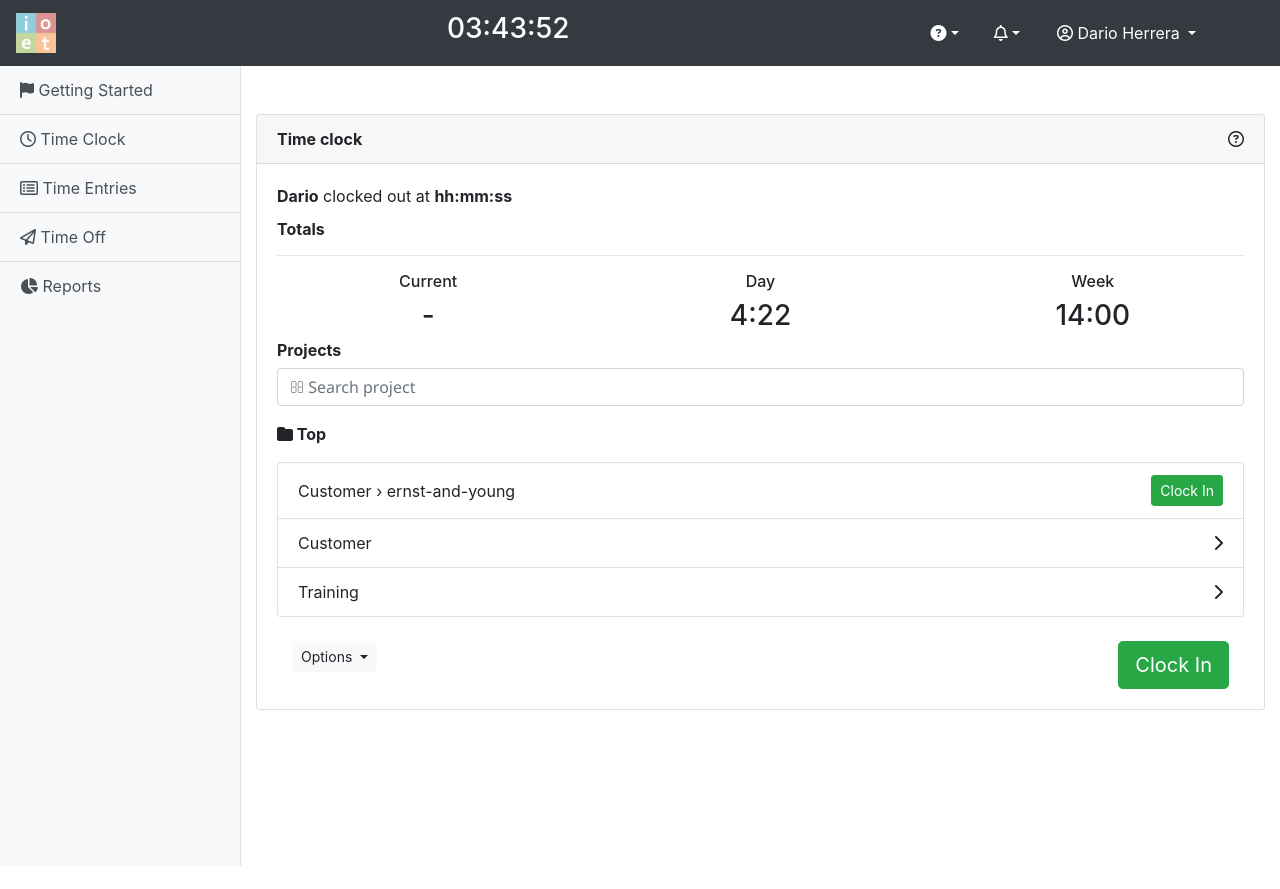
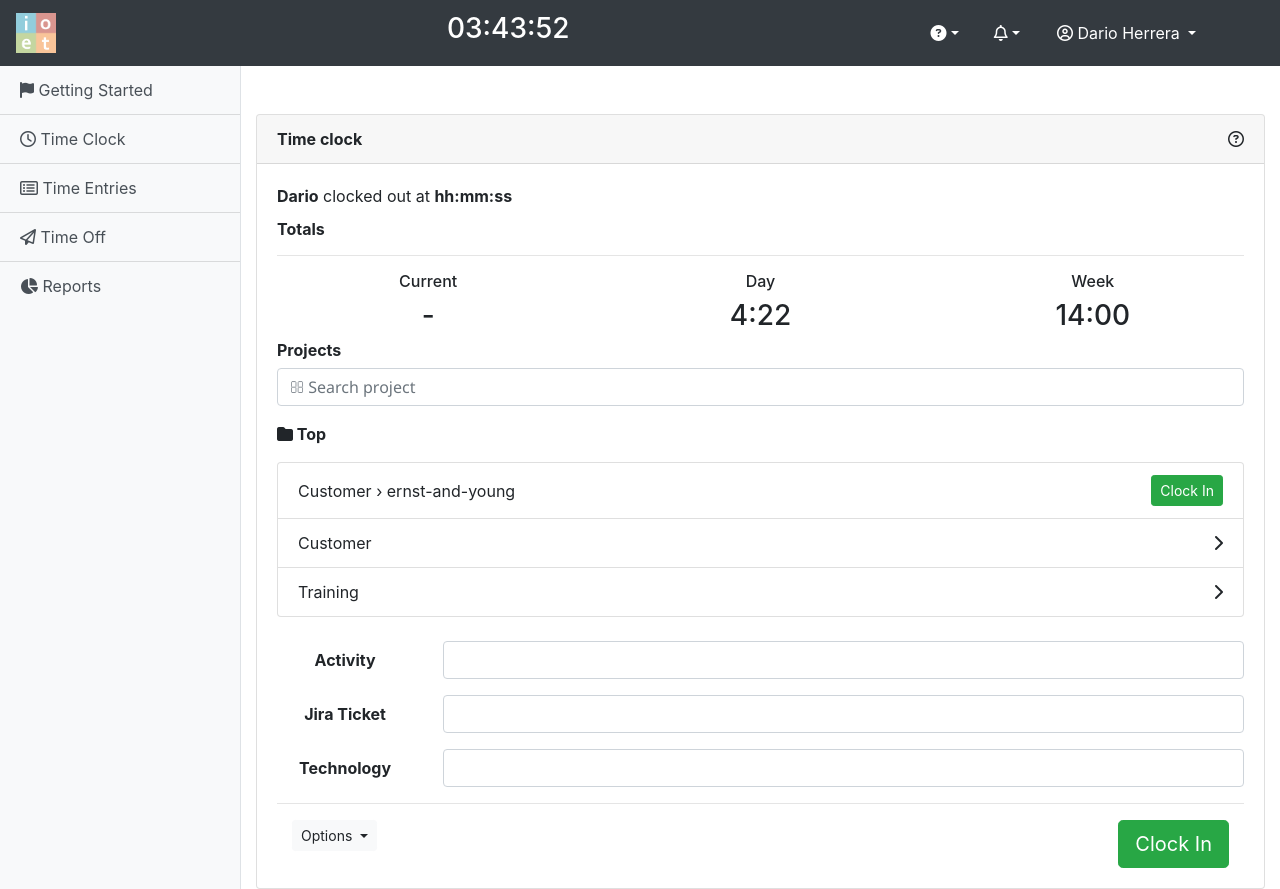
Before and after one commit to ioet/time-tracker-ui, an Angular app: page /#/timeClock in a window 1280 px wide. Before the commit the page ends 866 px from the top, so only its background shows below. Built offline with nearby package versions, Linux system fonts and the light colour scheme.

Commit message:
added code coverage dependecies

```diff
--- a/angular.json
+++ b/angular.json
@@ -30,12 +30,10 @@
                     },
                     "configurations": {
                         "production": {
-              "fileReplacements": [
-                {
+                            "fileReplacements": [{
                                 "replace": "src/environments/environment.ts",
                                 "with": "src/environments/environment.prod.ts"
-                }
-              ],
+                            }],
                             "optimization": true,
                             "outputHashing": "all",
                             "sourceMap": false,
@@ -44,8 +42,7 @@
                             "extractLicenses": true,
                             "vendorChunk": false,
                             "buildOptimizer": true,
-              "budgets": [
-                {
+                            "budgets": [{
                                     "type": "initial",
                                     "maximumWarning": "2mb",
                                     "maximumError": "5mb"
@@ -80,6 +77,7 @@
                     "builder": "@angular-devkit/build-angular:karma",
                     "options": {
                         "main": "src/test.ts",
+                        "codeCoverage": true,
                         "polyfills": "src/polyfills.ts",
                         "tsConfig": "tsconfig.spec.json",
                         "karmaConfig": "karma.conf.js",
--- a/src/app/components/optionsSidebar/time-clock/time-clock.component.html
+++ b/src/app/components/optionsSidebar/time-clock/time-clock.component.html
@@ -24,7 +24,6 @@
                 <div class="col-4">
                     <h6>Day</h6>
                     <h3>4:22</h3>
-
                 </div>
                 <div class="col-4">
                     <h6>Week</h6>
@@ -55,6 +54,30 @@
             </ul>
             <br>
 
+
+            <form>
+                <div class="form-group row">
+                    <label for="inputActivity" class="col-sm-2 col-form-label text-center"><strong>Activity</strong></label>
+                    <div class="col-sm-10">
+                        <input type="text" class="form-control">
+                    </div>
+                </div>
+                <div class="form-group row">
+                    <label for="inputJiraTicket" class="col-sm-2 col-form-label text-center"><strong>Jira Ticket</strong></label>
+                    <div class="col-sm-10">
+                        <input type="text" class="form-control">
+                    </div>
+                </div>
+                <div class="form-group row">
+                    <label for="inputTechnology" class="col-sm-2 col-form-label text-center"><strong>Technology</strong></label>
+                    <div class="col-sm-10">
+                        <input type="text" class="form-control">
+                    </div>
+                </div>
+            </form>
+
+            <hr>
+
             <div class="container">
                 <div class="row">
                     <div class="col text-left">
@@ -63,7 +86,7 @@
                           </button>
                     </div>
                     <div class="col text-right">
-                        <button class="btn btn-success btn-lg" type="button">Clock In</button>
+                        <button class="btn btn-success btn-lg" type="button" (click)="employeClockIn()">Clock In</button>
                     </div>
 
                 </div>
--- a/src/app/components/optionsSidebar/time-clock/time-clock.component.ts
+++ b/src/app/components/optionsSidebar/time-clock/time-clock.component.ts
@@ -7,7 +7,17 @@ import { Component, OnInit } from '@angular/core';
 })
 export class TimeClockComponent implements OnInit {
 
-  constructor() { }
+  isClockIn: boolean;
+
+  constructor() {
+    this.isClockIn = false;
+   }
+
+   employeClockIn(): boolean {
+     this.isClockIn = true;
+     console.log('valor es' + this.isClockIn);
+     return this.isClockIn;
+   }
 
   ngOnInit(): void {
   }
```
Lines whose indentation alone changed are shown as unchanged.
